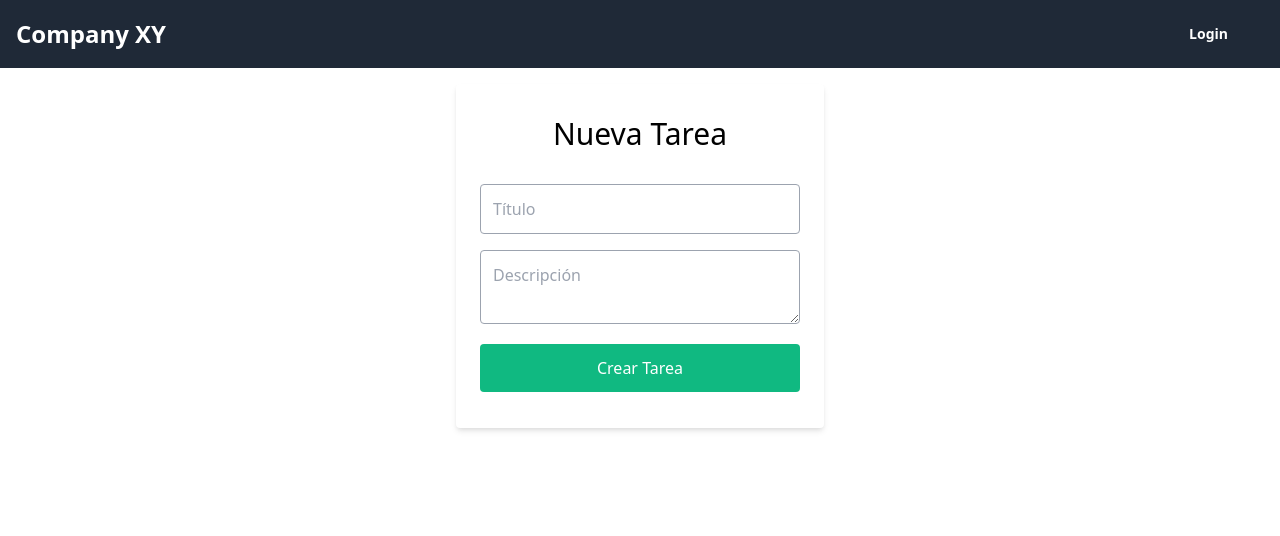
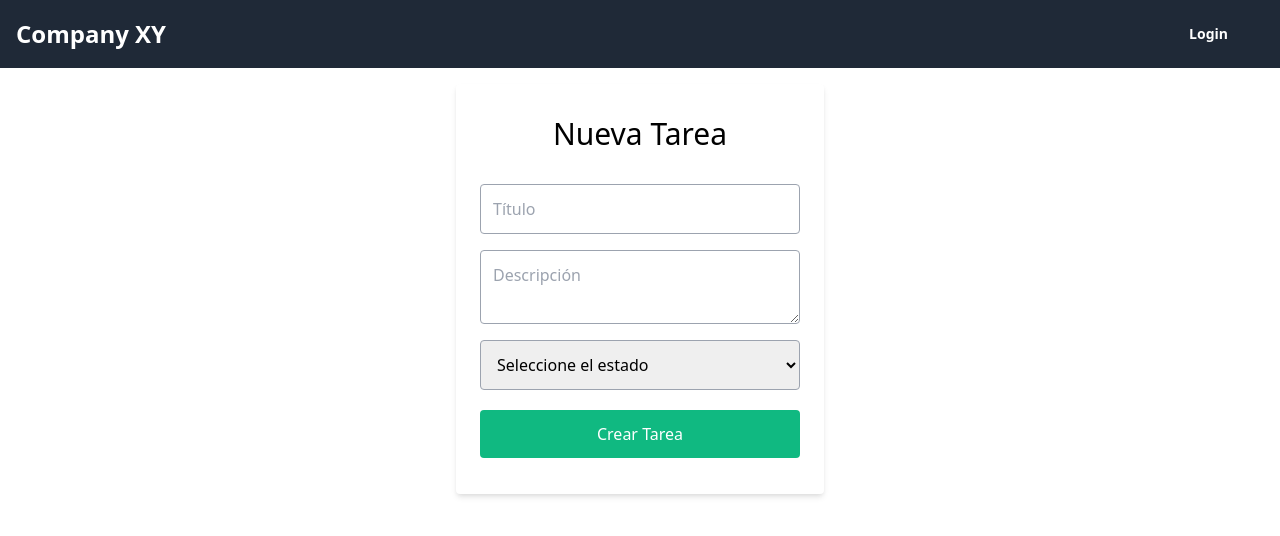
Before and after one commit to BraianTroncoso/TaskManagementCompanyXY, a Vue app in the folder frontend/: page /task in a window 1280 px wide. Shown: the top 536 px of the page. Built offline with nearby package versions, Linux system fonts and the light colour scheme.

Commit message:
[ADD] options in status from taskView

```diff
--- a/frontend/src/views/TaskView.vue
+++ b/frontend/src/views/TaskView.vue
@@ -19,6 +19,17 @@
           placeholder="Descripción"
           required ></textarea>
 
+          <select
+          v-model="data.status"
+          class="block border border-gray-400 w-full p-3 rounded mb-4"
+          name="status"
+          required >
+          <option value="" disabled selected>Seleccione el estado</option>
+          <option value="Pendiente">Pendiente</option>
+          <option value="En proceso">En Proceso</option>
+          <option value="Bloqueado">Bloqueado</option>
+          <option value="Completado">Completado</option>
+        </select>
         <button
           type="submit"
           class="w-full text-center py-3 rounded bg-green-500 text-white hover:bg-green-600 focus:outline-none my-1"
@@ -37,7 +48,8 @@ export default {
   setup() {
     const data = reactive({
       title: '',
-      description: ''
+      description: '',
+      status: ''
     });
     const router = useRouter();
 
```
